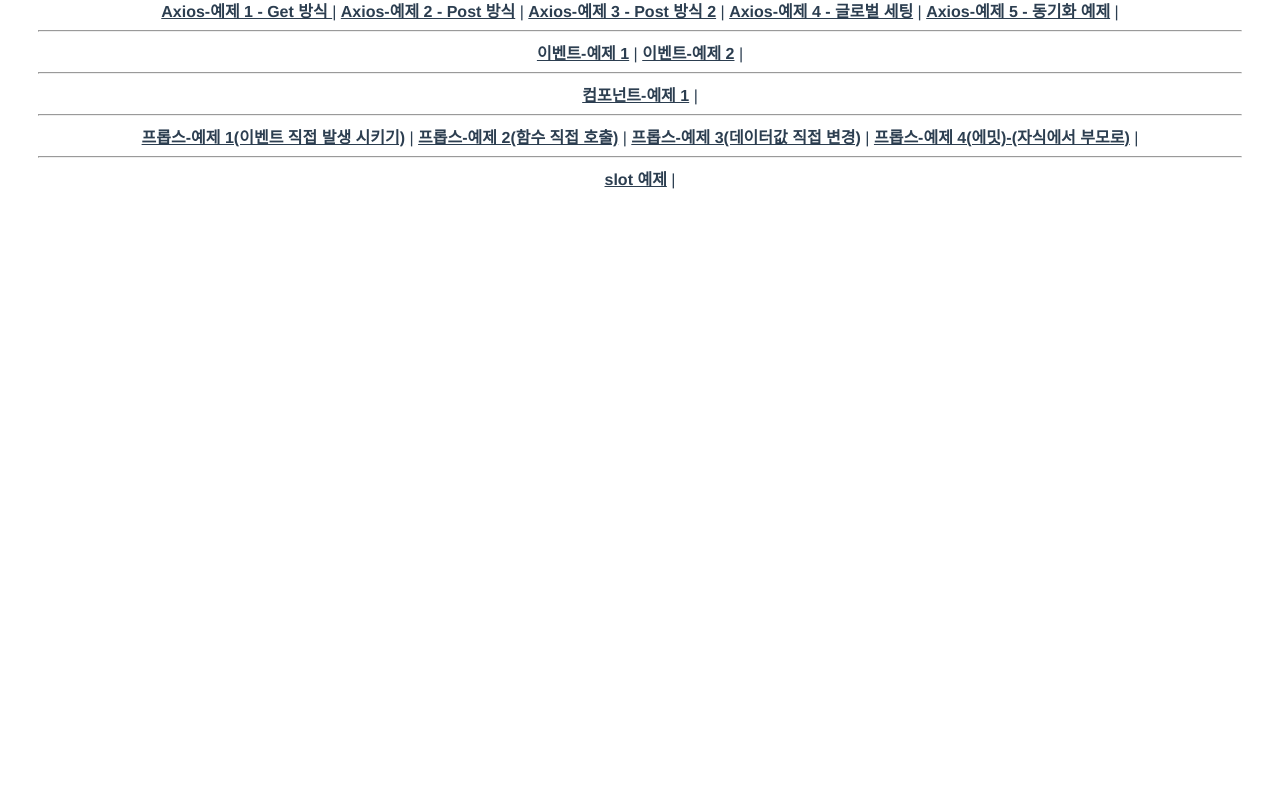
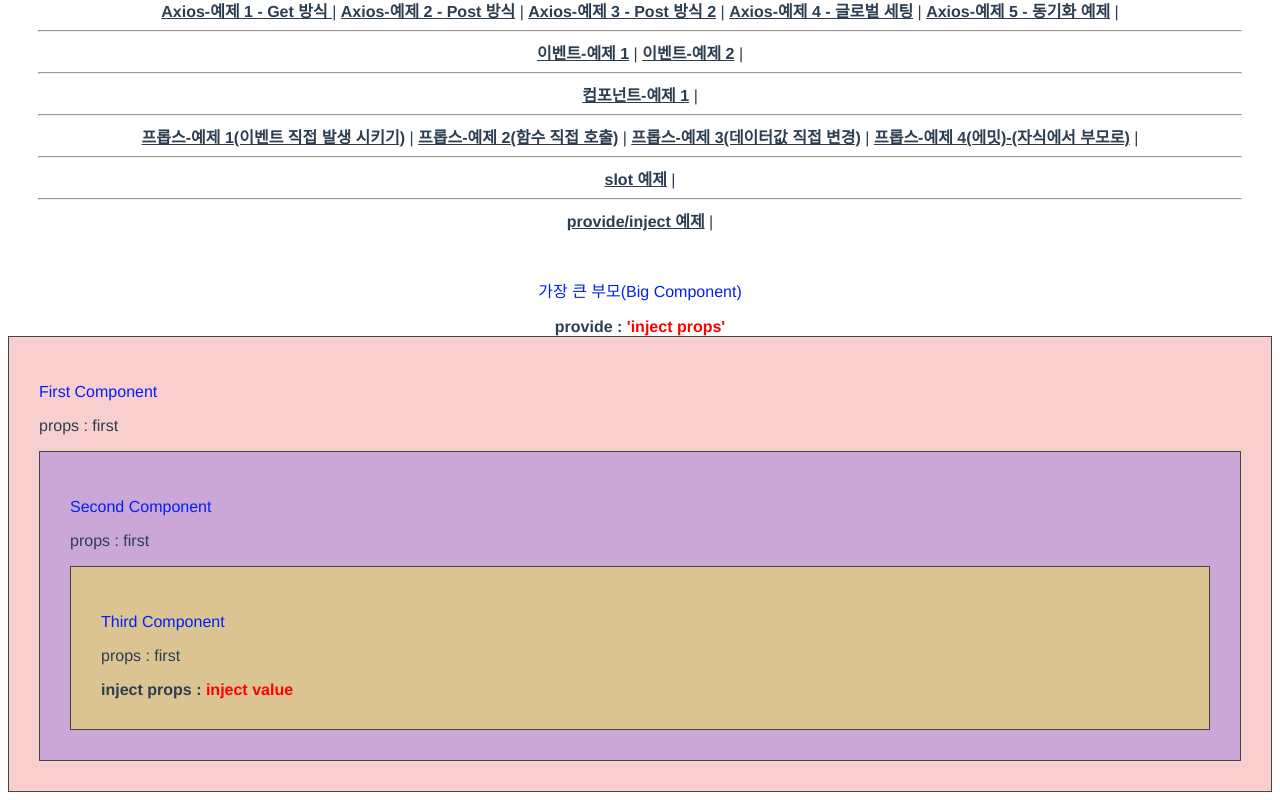
Before and after one commit to n3316202/vue3-sindorim-3, a Vue app: page /provide in a window 1280 px wide. Shown: the part 262-1062 px from the top of the page. Before the commit the page ends 800 px from the top, so only its background shows below. Built offline with nearby package versions, Linux system fonts and the light colour scheme.

Commit message:
프로바이드/인젝트

```diff
--- a/src/App.vue
+++ b/src/App.vue
@@ -1,6 +1,6 @@
 <template>
   <nav>
-    <router-link to="/">Home</router-link> | <router-link to="/databinding1">Data Binding</router-link> |
+    <router-link to="/provide">Home</router-link> | <router-link to="/databinding1">Data Binding</router-link> |
     <router-link to="/databindinghtml2">Data Binding Html</router-link> |
     <router-link to="/databindingInputText3">Data Binding InputText</router-link> |
     <router-link to="/databindinginputnumber4">Data Binding number input</router-link> |
@@ -44,6 +44,8 @@
     <router-link to="/props4 ">프롭스-예제 4(에밋)-(자식에서 부모로)</router-link> |
     <hr />
     <router-link to="/slot ">slot 예제</router-link> |
+    <hr />
+    <router-link to="/provide ">provide/inject 예제</router-link> |
   </nav>
   <router-view />
 </template>
--- a/src/router/index.js
+++ b/src/router/index.js
@@ -202,6 +202,12 @@ const routes = [
     path: '/slot',
     name: 'SlotUseModalLayout',
     component: () => import(/* webpackChunkName: "slot" */ '../views/slot/SlotUseModalLayout.vue')
+  },
+  {
+    //src\views\provideinject\FirstComponent.vue
+    path: '/provide',
+    name: 'BigComponent',
+    component: () => import(/* webpackChunkName: "provide" */ '../views/provideinject/BigComponent1.vue')
   }
 ]
 
--- /dev/null
+++ b/src/views/provideinject/BigComponent1.vue
@@ -0,0 +1,54 @@
+<template>
+  <p class="comp-name">가장 큰 부모(Big Component)</p>
+
+  <span class="inject-text"
+    >provide :
+    <span class="inject-value">'inject props'</span>
+  </span>
+
+  <FirstComponent name="first" />
+</template>
+
+<script>
+//provdie/ inject
+//컴포넌트 계증 구조가 복잡해 지면  부모에서 자식으로 넘기기가 pops 로 계속해서 전달하게 되면 복잡해 질수 있는 코드를 양산
+//부모코드에서는 provide 를 자식 에서는 Inject 옵션을 제공하여 값을 전달 할수 있음
+//자식 컴포넌트로 전달 하고자 하는 데이터를 provide()에 전달 함
+import FirstComponent from '@/views/provideinject/FirstComponent1.vue'
+
+export default {
+  components: { FirstComponent },
+  props: {
+    name: String
+  },
+  provide() {
+    return {
+      injectProps: 'inject value'
+    }
+  }
+}
+</script>
+
+<style>
+.comp {
+  text-align: left;
+  border: 1px solid #444444;
+  padding: 30px;
+}
+
+.comp.comp-fcolor {
+  background: #f5acac96;
+}
+
+.comp.comp-scolor {
+  background: #0000ff30;
+}
+
+.comp.comp-tcolor {
+  background: #ffff0052;
+}
+
+.comp-name {
+  color: #0020f8;
+}
+</style>
--- /dev/null
+++ b/src/views/provideinject/FirstComponent1.vue
@@ -0,0 +1,42 @@
+<template>
+  <div class="comp comp-fcolor">
+    <p class="comp-name">First Component</p>
+    <p>props : {{ name }}</p>
+    <SecondComponent :name="name" />
+  </div>
+</template>
+
+<script>
+import SecondComponent from '@/views/provideinject/SecondComponent1.vue'
+
+export default {
+  components: { SecondComponent },
+  props: {
+    name: String
+  }
+}
+</script>
+
+<style>
+.comp {
+  text-align: left;
+  border: 1px solid #444444;
+  padding: 30px;
+}
+
+.comp.comp-fcolor {
+  background: #f5acac96;
+}
+
+.comp.comp-scolor {
+  background: #0000ff30;
+}
+
+.comp.comp-tcolor {
+  background: #ffff0052;
+}
+
+.comp-name {
+  color: #0020f8;
+}
+</style>
--- /dev/null
+++ b/src/views/provideinject/SecondComponent1.vue
@@ -0,0 +1,19 @@
+<template>
+  <div class="comp comp-scolor">
+    <p class="comp-name">Second Component</p>
+    <p>props : {{ name }}</p>
+
+    <ThirdComponent :name="name" />
+  </div>
+</template>
+
+<script>
+import ThirdComponent from '@/views/provideinject/ThirdComponent1.vue'
+
+export default {
+  components: { ThirdComponent },
+  props: {
+    name: String
+  }
+}
+</script>
--- /dev/null
+++ b/src/views/provideinject/ThirdComponent1.vue
@@ -0,0 +1,30 @@
+<template>
+  <div class="comp comp-tcolor">
+    <p class="comp-name">Third Component</p>
+    <p>props : {{ name }}</p>
+
+    <span class="inject-text"
+      >inject props :
+      <span class="inject-value">{{ injectProps }}</span>
+    </span>
+  </div>
+</template>
+
+<script>
+export default {
+  props: {
+    name: String
+  },
+  inject: ['injectProps']
+}
+</script>
+
+<style>
+.inject-text {
+  font-weight: bold;
+}
+
+.inject-value {
+  color: red;
+}
+</style>
```
